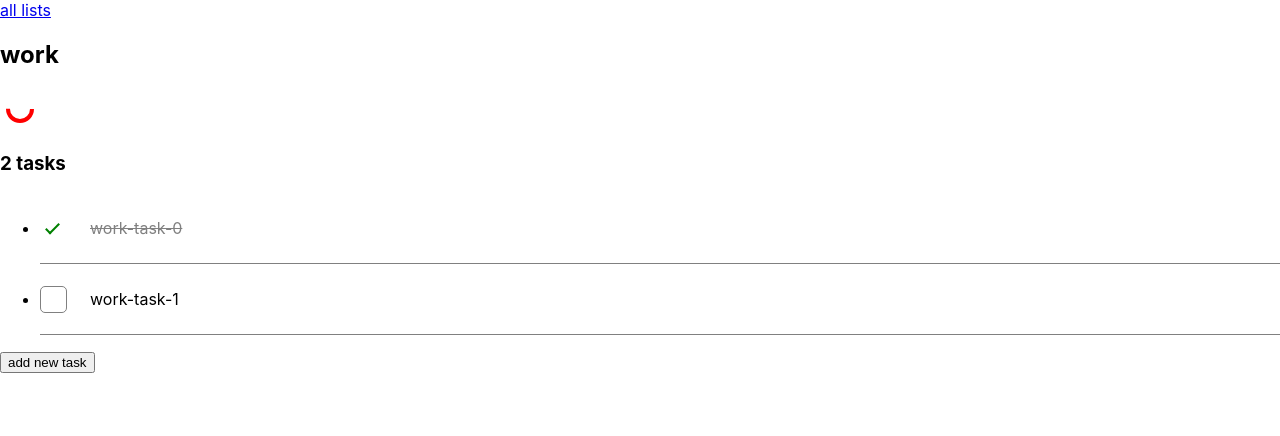
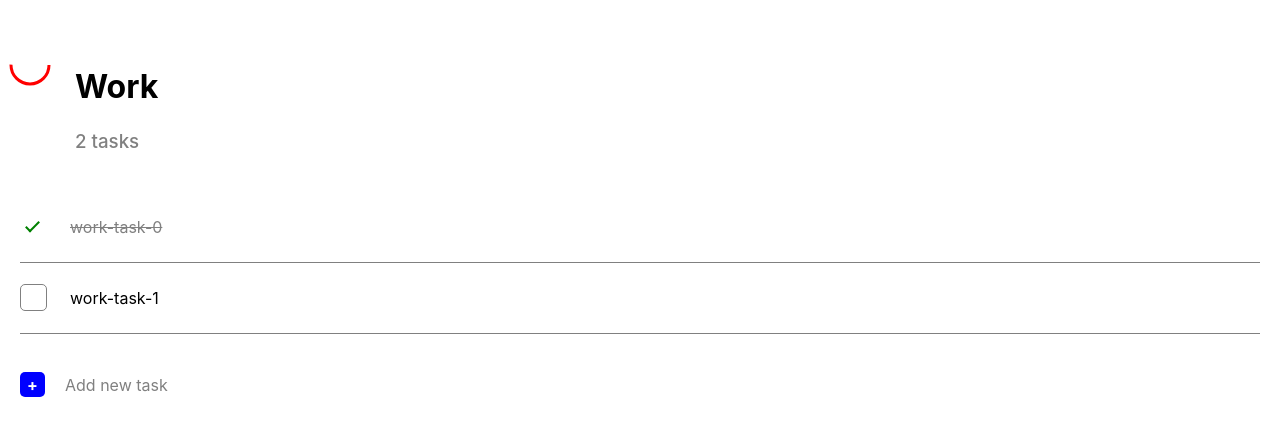
Before and after one commit to DmitriyIshchenko/to-do-list, a React (Create React App) app: page /list/1 in a window 1280 px wide. Shown: the top 436 px of the page. Built offline with nearby package versions, Linux system fonts and the light colour scheme.

Commit message:
Style single list page

```diff
--- a/src/features/todo/SingleList.js
+++ b/src/features/todo/SingleList.js
@@ -5,26 +5,39 @@ import { selectListById } from './todoSlice';
 import { Link } from "react-router-dom";
 import SingleTask from './SingleTask';
 import ProgressRing from './ProgressRing';
+import { getProgress } from './Lists';
+import { FontAwesomeIcon } from '@fortawesome/react-fontawesome';
 
-const getProgress = (todos) => {
-    const doneAmount = todos.filter(todo => todo.isDone).length;
-    return doneAmount / todos.length * 100 || 0;
-}
+import "../../styles/SingleList.css"
 
 export default function SingleList() {
 
     const listId = useParams().listId;
     const list = useSelector(state => selectListById(state, listId))
     const { title, todos } = list;
-    const renderedTodos = todos.map(todo => <li key={todo.taskId}><SingleTask todo={todo} listId={listId} /></li>)
-    return <div>
-        <Link to="/">all lists</Link>
-        <h2>{title}</h2>
-        <ProgressRing radius={20} strokeWidth={4} strokeColor={list.colorTheme} progress={getProgress(todos)} />
-        <h3>{todos.lenght === 1 ? `1 task` : `${todos.length} tasks`}</h3>
-        <ul>
+
+    const renderedTodos = todos.map(todo => <SingleTask key={todo.taskId} todo={todo} listId={listId} />)
+
+    return <div className='single-list-container'>
+        <div className='link-back'>
+            <Link to="/"><FontAwesomeIcon icon="angle-left" /></Link>
+        </div>
+
+        <header className='list-header'>
+            <ProgressRing radius={25} strokeWidth={3} strokeColor={list.colorTheme} icon={list.icon} progress={getProgress(todos)} />
+            <div>
+                <h1>{title}</h1>
+                <h3>{todos.lenght === 1 ? `1 task` : `${todos.length} tasks`}</h3>
+            </div>
+        </header>
+
+        <ul className='single-list'>
             {renderedTodos}
         </ul>
-        <Link to={`/list/${listId}/new-task`}><button>add new task</button></Link>
+
+        <Link className="add-task-btn" to={`/list/${listId}/new-task`}>
+            <div>+</div>
+            Add new task
+        </Link>
     </div>;
 }
--- /dev/null
+++ b/src/styles/SingleList.css
@@ -0,0 +1,65 @@
+.single-list-container {
+    padding: 20px 20px 20px 5px;
+}
+
+.link-back {
+    padding-left: 15px;
+}
+
+.link-back a {
+    font-size: 2rem;
+    text-decoration: none;
+    color: grey;
+}
+
+.list-header {
+    display: flex;
+    margin: 20px 0 20px 0;
+}
+
+.list-header div {
+    margin-left: 20px;
+}
+
+.list-header h1 {
+    text-transform: capitalize;
+    height: 50px;
+    display: flex;
+    align-items: center;
+    margin-bottom: 10px;
+}
+
+.list-header h3 {
+    color: grey;
+    font-weight: 500;
+}
+
+.add-task-btn {
+    display: flex;
+    align-items: center;
+    height: 70px;
+    text-decoration: none;
+    color: grey;
+    padding-left: 15px;
+}
+
+.add-task-btn div {
+    width: 25px;
+    height: 25px;
+    background: blue;
+    color: white;
+    display: flex;
+    align-items: center;
+    justify-content: center;
+    font-weight: 700;
+    border-radius: 5px;
+    margin-right: 20px;
+}
+
+.single-list {
+    padding-left: 15px;
+}
+
+.single-list li {
+    list-style: none;
+}
```
